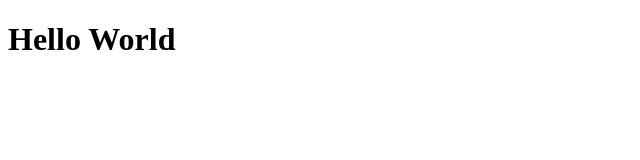
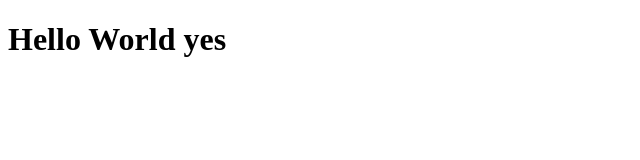
Before and after one commit to Amogh-38/web_d1, a plain HTML site: page site/index.html in a window 1280 px wide. Shown: the full height of the page, 0-640 px from the left. Drawn offline with Linux system fonts and the light colour scheme.

Commit message:
Small Change

```diff
--- a/site/index.html
+++ b/site/index.html
@@ -6,6 +6,6 @@
 	<title>Hello</title>
 </head>
 <body>
-<h1>Hello World</h1>
+<h1>Hello World yes</h1>
 </body>
 </html>
```
